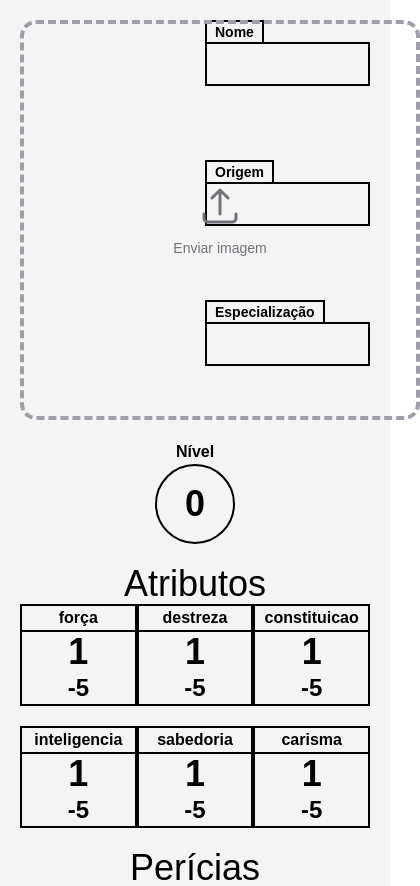
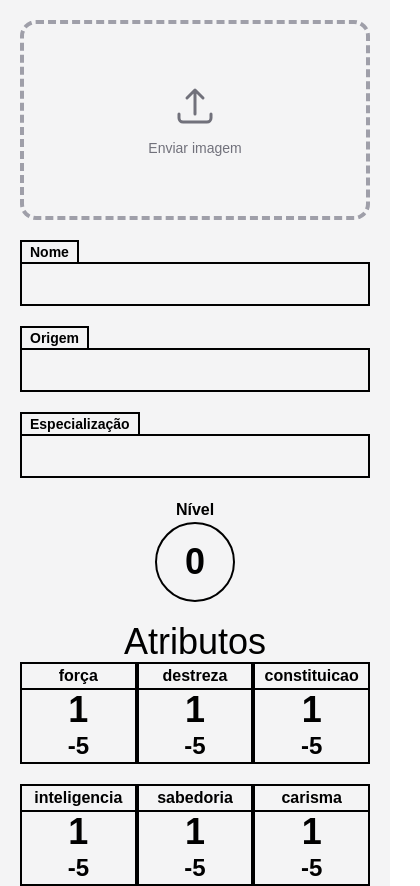
Before and after one commit to ArthurLCSantos/Site_Ficha_RPG, a Next.js app: page /ficha_personagem in a window 390 px wide. Shown: the top 886 px of the page, 420 px wide, since content can reach past the window. Built offline with nearby package versions, Linux system fonts and the light colour scheme; a web font is replaced by a local one.

Commit message:
Melhorado o imageInput para dispositivos móveis

```diff
--- a/src/app/components/inputs/ImageInput.tsx
+++ b/src/app/components/inputs/ImageInput.tsx
@@ -90,7 +90,10 @@ export default function ImageInput({
       hover:border-zinc-600
       hover:bg-zinc-100
       bg-center
-      size-100
+      size-full
+      h-50
+      lg:size-70
+      xl:size-90
       "
     >
 
--- a/src/app/ficha_personagem/components/CharacterForm.tsx
+++ b/src/app/ficha_personagem/components/CharacterForm.tsx
@@ -49,7 +49,7 @@ export default function CharacterForm({initialData, characterId, canEdit} : Char
 
   return <div className="bg-zinc-100 flex flex-col items-center w-full lg:w-3/4 p-5 lg:p-20 gap-5">
     {/* Informações */}
-    <div className="w-full grid grid-cols-2 gap-5">
+    <div className="w-full grid grid-cols-1 lg:grid-cols-2 gap-5">
       <ImageInput value={imagemURL} onChange={(data:string)=>setImagemURL(data)} folder="RPG_FICHA/Personagem" />
 
       <InputText texto={"Nome"}           value={nome}           onChange={(data:string)=>setNome(data)}          />
```
